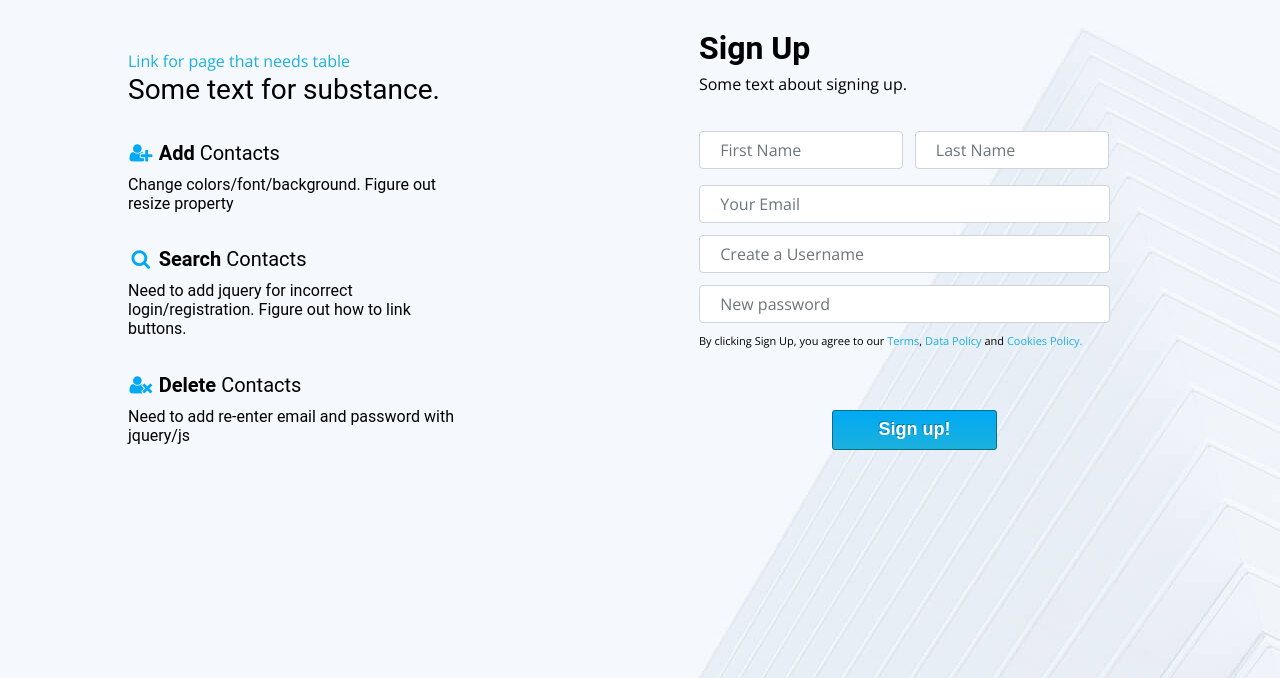
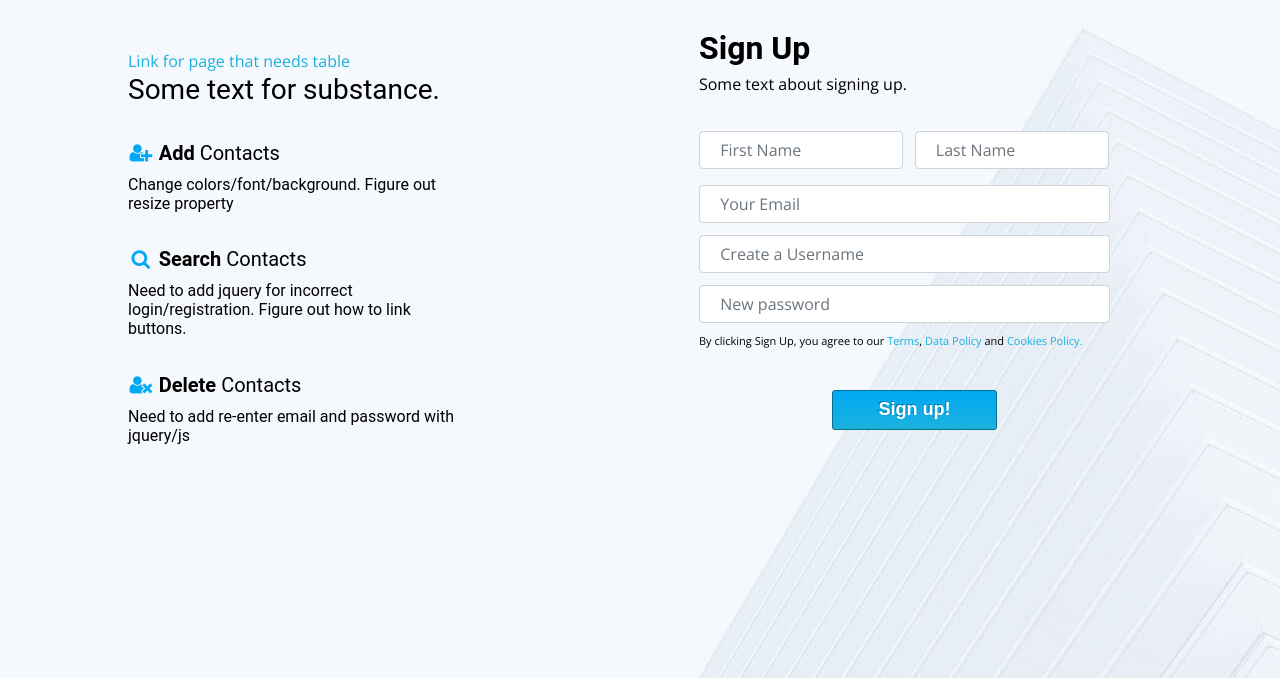
Before and after one commit to diego6289/Contact-Manager, a PHP site: page / in a window 1280 px wide. Shown: the part 101-779 px from the top of the page. Run offline with PHP 8.4, Linux system fonts and the light colour scheme.

Commit message:
Update style.css

```diff
--- a/Project/css/style.css
+++ b/Project/css/style.css
@@ -1,6 +1,7 @@
 /*--------------------------------------------------------------
 # General
 --------------------------------------------------------------*/
+
 
 #wrapper {
   min-width: 64em; margin: 0 auto;
@@ -208,7 +209,7 @@ button:hover {
 }
 
 #main button {
-  margin-top: 60px;
+  margin-top: 40px;
   margin-left: 20px;
   height: 40px;
   width: 40%;
```
